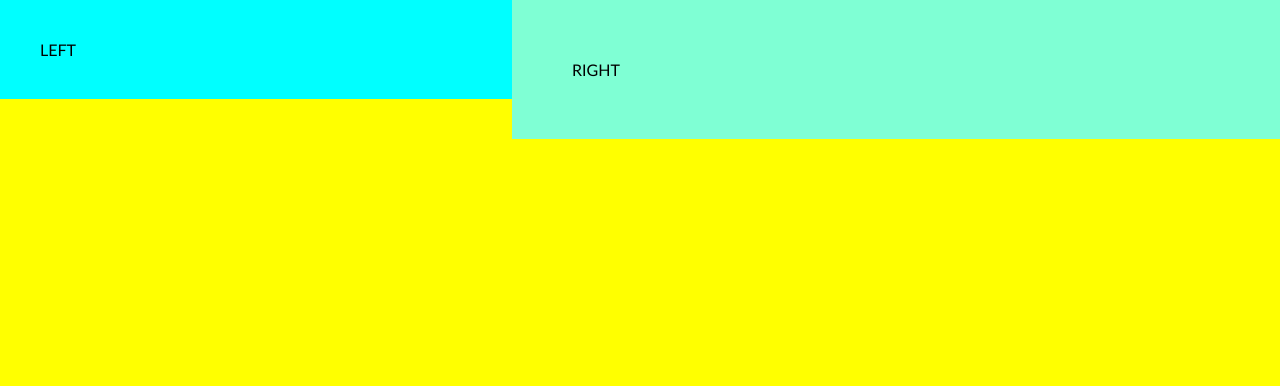
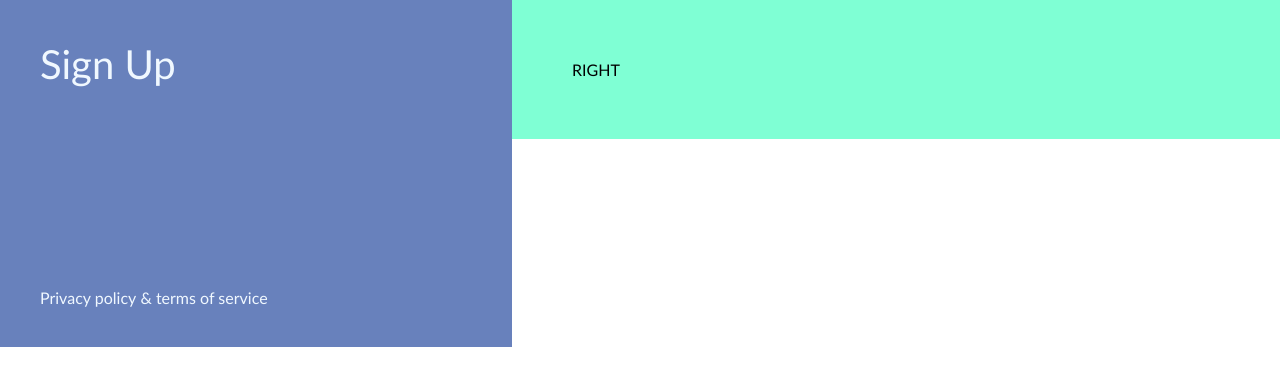
Before and after one commit to EgleNem/5-sign-up, a website: page index.html in a window 1280 px wide. Drawn offline with Linux system fonts and the light colour scheme.

Commit message:
Initial html

```diff
--- a/css/main.css
+++ b/css/main.css
@@ -4,7 +4,6 @@ body * {
     padding: 0%;
     vertical-align: top;
     box-sizing: border-box;
-    background-color: yellow;
     font-family: 'Gill Sans', 'Gill Sans MT', Calibri, 'Trebuchet MS', sans-serif;
 }
 container {
@@ -16,8 +15,26 @@ margin-top: 100px;
 .left-column{
     float: left;
     width: 40%;
-    background-color: aqua;
+    background-color: #6881bc;
     padding: 40px;
+    color: aliceblue;
+
+}
+.main-title {
+    width:100%;
+    color: aliceblue;
+    font-size: 40px;
+    font-weight: normal;
+    margin-bottom: 200px;
+
+}
+.bottom-links{
+
+
+}
+.bottom-links > .link{
+    color: aliceblue;
+    text-decoration: none;
 
 }
 
--- a/index.html
+++ b/index.html
@@ -10,7 +10,12 @@
 <body>
     <main class="container">
         <div class="left-column">
-             LEFT
+             <h1 class="main-title">Sign Up</h1>
+             <div class="bottom-links">
+                 <a href="#" class="link">Privacy policy</a>
+                  &
+                  <a href="#" class="link">terms of service</a>
+                </div>
          </div>
          <div class="right-column">
              RIGHT
```
